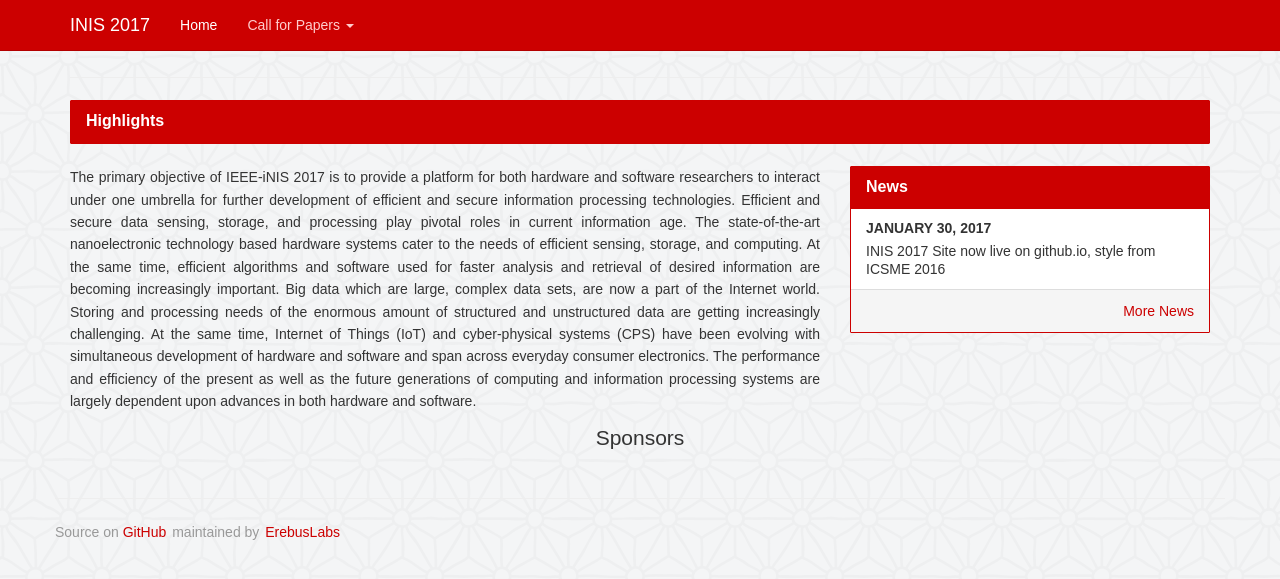
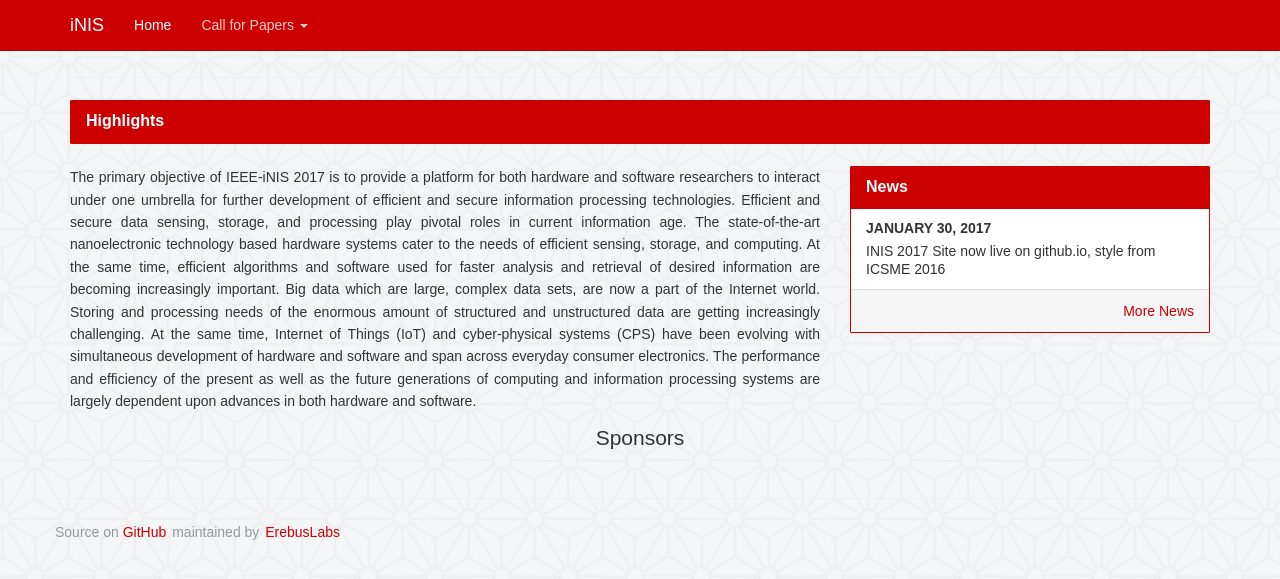
Before and after one commit to inis-web/inis-web.github.io, a Jekyll site: the page built from index.html, in a window 1280 px wide. Shown: the top 579 px of the page. Built offline with Jekyll 4.4.1, drawn with Linux system fonts in a browser that asks for light colours; nearby versions of some CDN libraries; some web fonts are replaced.

Commit message:
Update nav.html

```diff
--- a/_includes/nav.html
+++ b/_includes/nav.html
@@ -7,7 +7,7 @@
         <span class="icon-bar"></span>
         <span class="icon-bar"></span>
       </button>
-      <a class="navbar-brand" href="/">{{site.title}}</a>
+      <a class="navbar-brand" href="/">iNIS</a>
     </div>
     <div id="navbar" class="navbar-collapse collapse">
       <ul class="nav navbar-nav">
```
